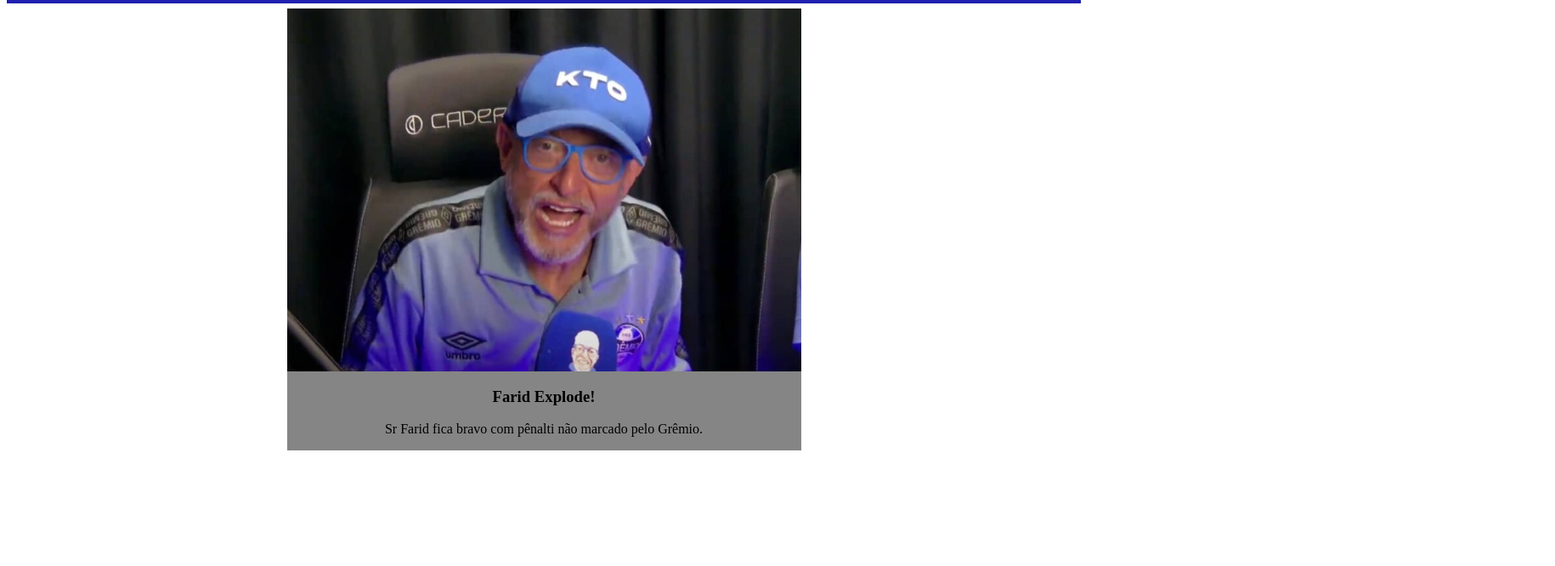
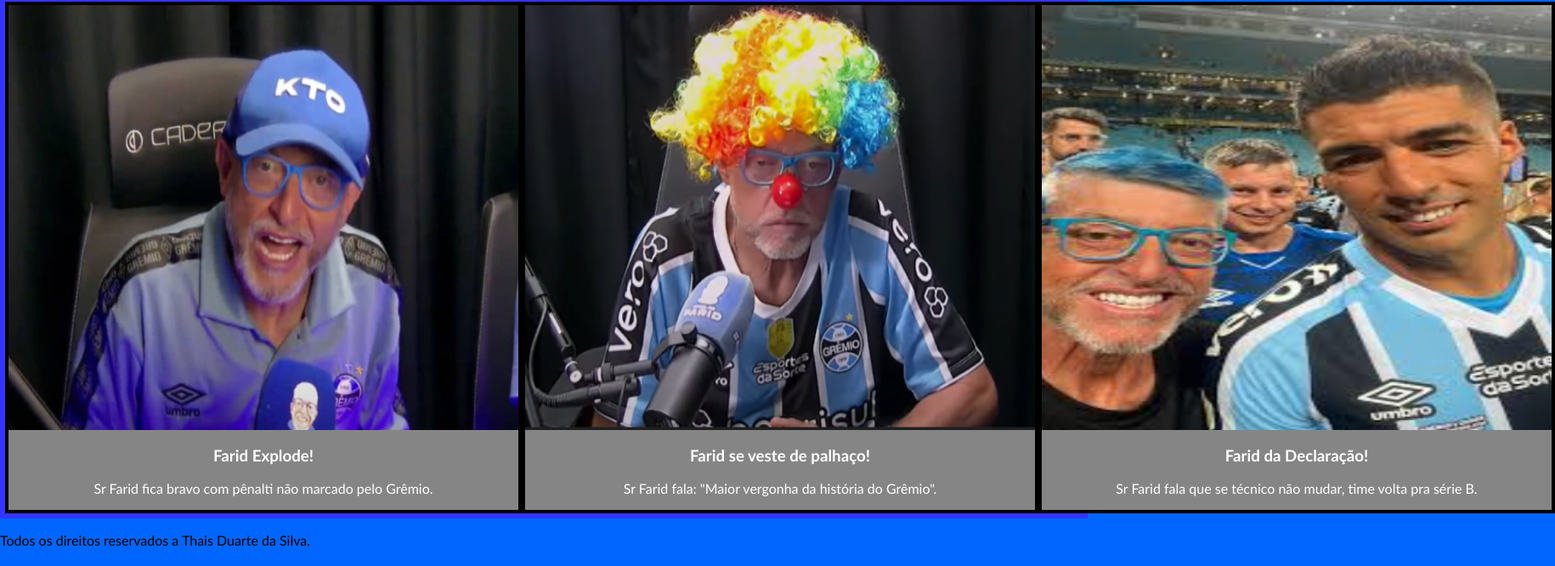
Before and after one commit to thaisduartedasilva/site-time, a plain HTML site: page index.html in a window 1280 px wide. Shown: the part 134-800 px from the top of the page at 85% size, 1830 px wide, since content can reach past the window. Drawn offline with Linux system fonts and the light colour scheme.

Commit message:
add - style.css img_noticia

```diff
--- a/index.html
+++ b/index.html
@@ -34,10 +34,23 @@
                 <p>Sr Farid fica bravo com pênalti não marcado pelo Grêmio.</p>
             </div>
 
+            <div class="noticia">
+                <img class="img_noticia" src="assets/farid palhaço.png" alt="Sr Farid">
+                <h3>Farid se veste de palhaço!</h3>
+                <p>Sr Farid fala: "Maior vergonha da história do Grêmio".</p>
+            </div>
+
+            <div class="noticia">
+                <img class="img_noticia" src="assets/farid jogador.png" alt="Sr Farid">
+                <h3>Farid da Declaração!</h3>
+                <p>Sr Farid fala que se técnico não mudar, time volta pra série B.</p>
+            </div>
+
         </section>
     </main>
+
     <footer>
-
+<p>Todos os direitos reservados a Thais Duarte da Silva.</p>
     </footer>
 
 </body>
--- a/style.css
+++ b/style.css
@@ -1,3 +1,11 @@
+body{
+    margin: 0;
+    padding: 0;
+    background-color: rgb(0, 102, 255);
+    font-family: 'Gill Sans', 'Gill Sans MT', Calibri, 'Trebuchet MS', sans-serif;
+}
+
+
 #escudo{
     width: 90px;
     height: 90px;
@@ -18,8 +26,15 @@
     text-align: center;
     justify-content: space-around;
     padding: 6px;
+
+    background-color: rgb(52, 52, 255);
 }
 .noticia{
     background-color: rgb(133, 133, 133);
-
+    color: white;
+    border: 4px solid rgb(0, 0, 0);
 }
+.img_noticia{
+    width: 600px;
+    height: 500px;
+}
```
Also changed, not shown: assets/farid jogador.png (added), assets/farid palhaço.png (added).
